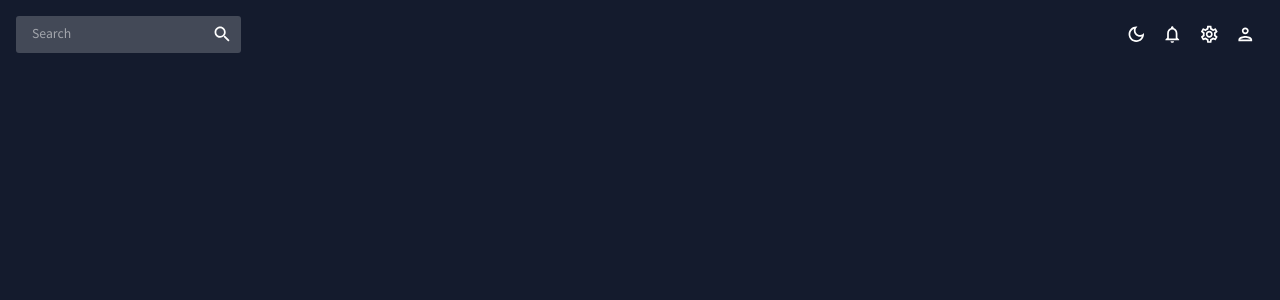
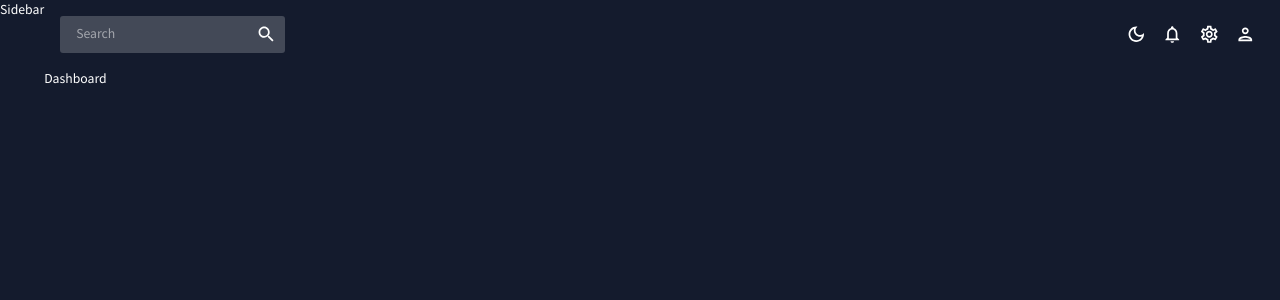
Before and after one commit to hnsia/admin-dashboard, a React (Create React App) app in the folder admin-dashboard/: page / in a window 1280 px wide. Shown: the top 300 px of the page. Built offline with nearby package versions, Linux system fonts and the light colour scheme.

Commit message:
Add routes

```diff
--- a/admin-dashboard/src/App.js
+++ b/admin-dashboard/src/App.js
@@ -2,7 +2,18 @@ import { ColorModeContext, useMode } from "./theme";
 import { CssBaseline, ThemeProvider } from "@mui/material";
 import { Routes, Route } from "react-router-dom";
 import Topbar from "./scenes/global/Topbar";
+import Sidebar from "./scenes/global/Sidebar";
 import Dashboard from "./scenes/dashboard";
+// import Team from "./scenes/team";
+// import Invoices from "./scenes/invoices";
+// import Contacts from "./scenes/contacts";
+// import Bar from "./scenes/bar";
+// import Form from "./scenes/form";
+// import Line from "./scenes/line";
+// import Pie from "./scenes/pie";
+// import FAQ from "./scenes/faq";
+// import Geography from "./scenes/geography";
+// import Calendar from "./scenes/calendar";
 
 function App() {
   const [theme, colorMode] = useMode();
@@ -12,8 +23,22 @@ function App() {
       <ThemeProvider theme={theme}>
         <CssBaseline />
         <div className="app">
+          <Sidebar />
           <main className="content">
             <Topbar />
+            <Routes>
+              <Route path="/" element={<Dashboard />} />
+              {/* <Route path="/team" element={<Team />} />
+              <Route path="/contacts" element={<Contacts />} />
+              <Route path="/invoices" element={<Invoices />} />
+              <Route path="/form" element={<Form />} />
+              <Route path="/bar" element={<Bar />} />
+              <Route path="/pie" element={<Pie />} />
+              <Route path="/line" element={<Line />} />
+              <Route path="/faq" element={<FAQ />} />
+              <Route path="/geography" element={<Geography />} />
+              <Route path="/calendar" element={<Calendar />} /> */}
+            </Routes>
           </main>
         </div>
       </ThemeProvider>
```
